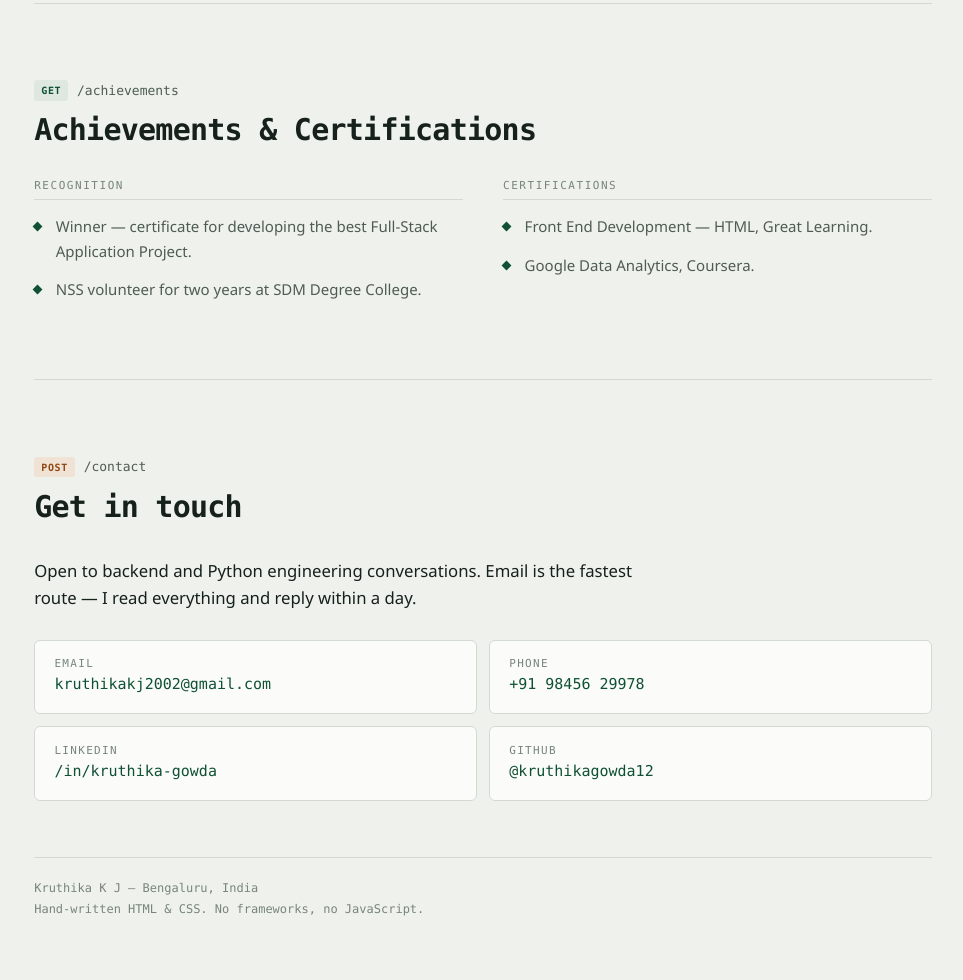
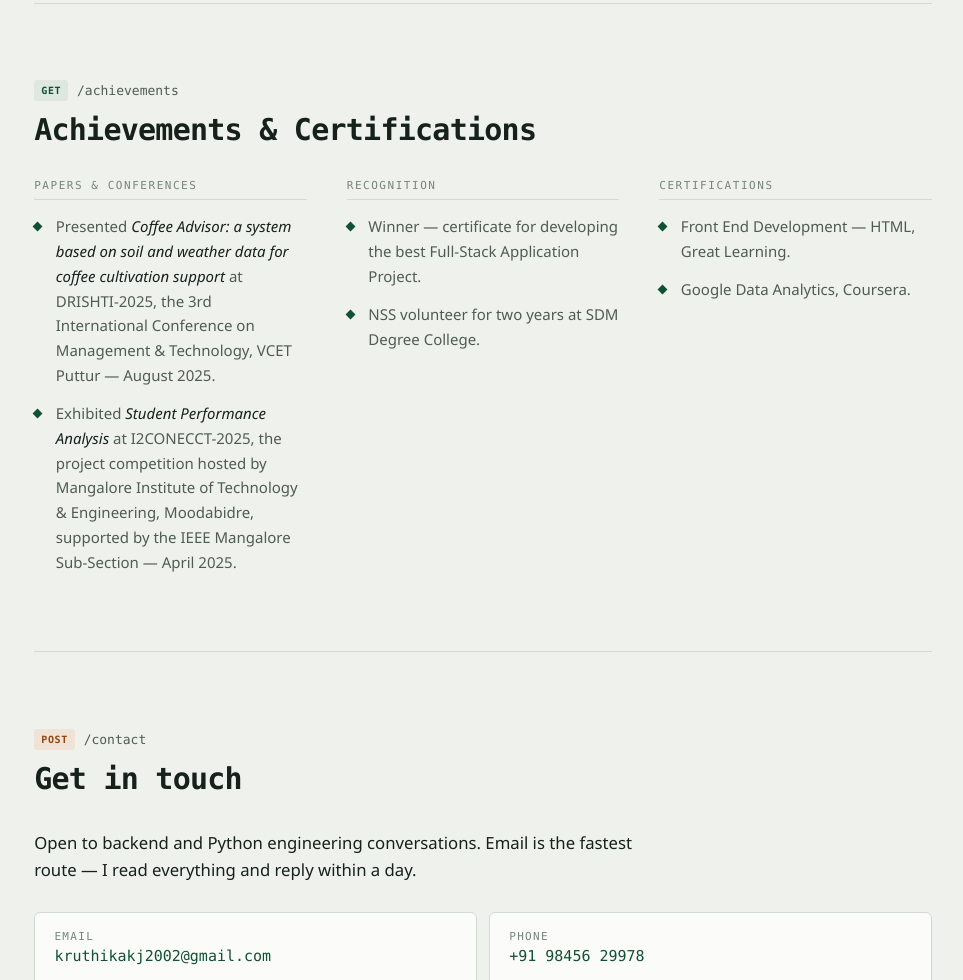
Before and after one commit to Kruthikagowda12/MY-portfolio, a plain HTML site: page index.html in a window 1280 px wide. Shown: the part 5081-6061 px from the top of the page, without its empty margins (297-1260 px from the left). Drawn offline with Linux system fonts and the light colour scheme.

Commit message:
feat:Add achievements section with conference presentations and update styles for layout

```diff
--- a/index.html
+++ b/index.html
@@ -329,6 +329,18 @@
 
       <div class="split">
         <div>
+          <h3 class="eyebrow">Papers &amp; Conferences</h3>
+          <ul class="marked">
+            <li>Presented <em>Coffee Advisor: a system based on soil and weather data
+                for coffee cultivation support</em> at DRISHTI-2025, the 3rd International
+                Conference on Management &amp; Technology, VCET Puttur — August 2025.</li>
+            <li>Exhibited <em>Student Performance Analysis</em> at I2CONECCT-2025, the
+                project competition hosted by Mangalore Institute of Technology &amp;
+                Engineering, Moodabidre, supported by the IEEE Mangalore Sub-Section
+                — April 2025.</li>
+          </ul>
+        </div>
+        <div>
           <h3 class="eyebrow">Recognition</h3>
           <ul class="marked">
             <li>Winner — certificate for developing the best Full-Stack Application Project.</li>
--- a/styles.css
+++ b/styles.css
@@ -488,7 +488,8 @@ code, .mono { font-family: var(--mono); }
 }
 
 /* --- Achievements -------------------------------------------------------- */
-.split { display: grid; grid-template-columns: repeat(auto-fit, minmax(18rem, 1fr)); gap: 2rem 2.5rem; }
+/* 16rem lets all three groups sit on one row at the main column's width. */
+.split { display: grid; grid-template-columns: repeat(auto-fit, minmax(16rem, 1fr)); gap: 2rem 2.5rem; }
 .split .eyebrow {
   padding-bottom: .5rem;
   margin-bottom: .9rem;
@@ -496,6 +497,7 @@ code, .mono { font-family: var(--mono); }
 }
 .marked { list-style: none; margin: 0; padding: 0; display: grid; gap: .85rem; }
 .marked > li { position: relative; padding-left: 1.35rem; color: var(--ink-soft); font-size: .9375rem; }
+.marked em { font-style: italic; color: var(--ink); }
 .marked > li::before {
   content: "";
   position: absolute;
```
Also changed, not shown: 1 other file.
